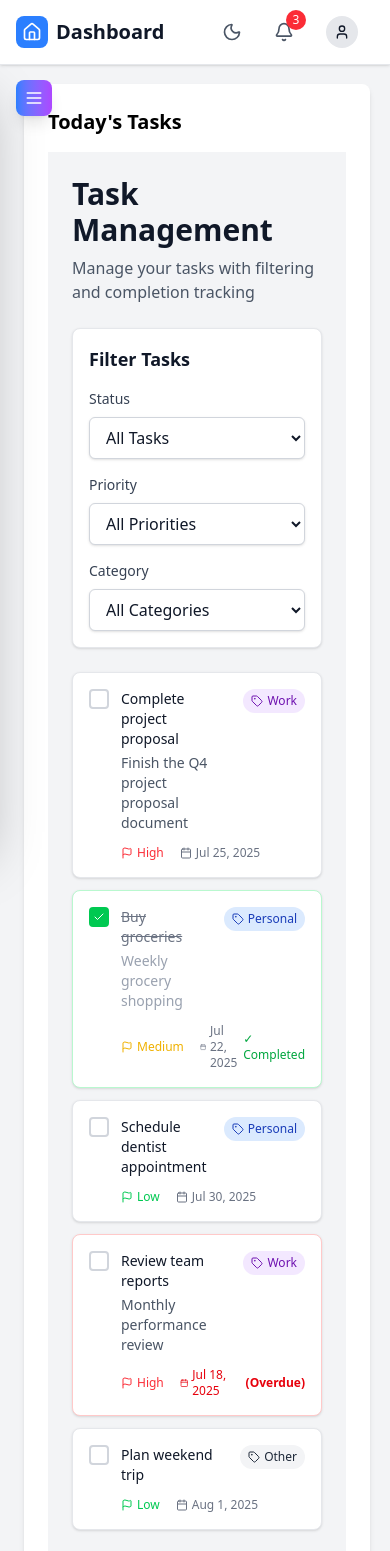
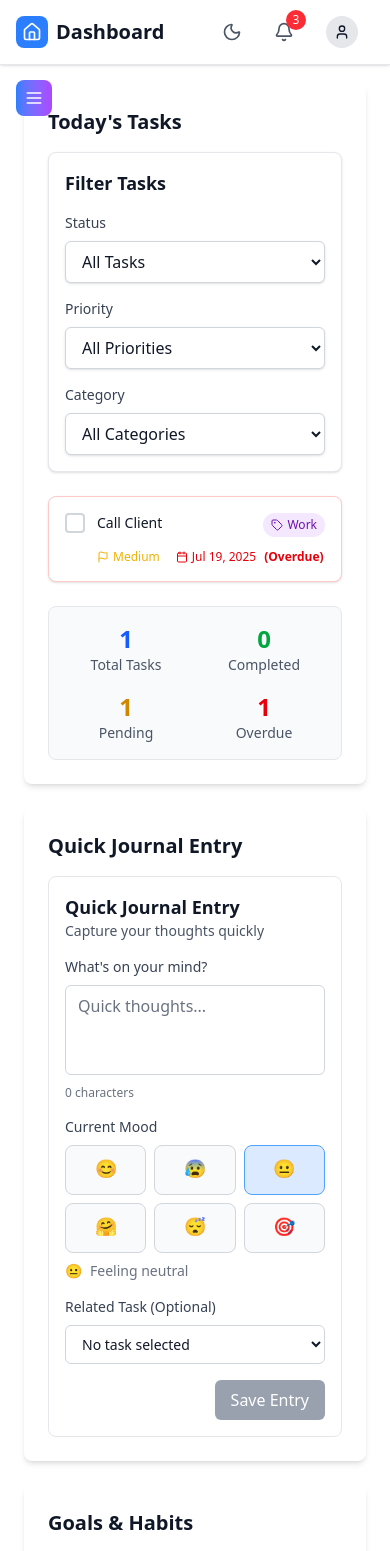
Before and after one commit to Vedu3635/Diary, a React (Vite) app in the folder frontend/: page / in a window 390 px wide. Shown: the top 1551 px of the page. Built offline with nearby package versions, Linux system fonts and the light colour scheme.

Commit message:
Applied the theme changing to all the remaing components

```diff
--- a/frontend/src/App.jsx
+++ b/frontend/src/App.jsx
@@ -1,4 +1,5 @@
 import { BrowserRouter, Routes, Route } from "react-router-dom";
+import { useContext } from "react";
 import NavBar from "./components/NavBar";
 import Sidebar from "./components/Sidebar";
 // import Footer from "./components/Footer";
@@ -8,17 +9,27 @@ import Dashboard from "./pages/Dashboard";
 // import CalendarPage from "./pages/CalendarPage";
 // import InsightsPage from "./pages/InsightsPage";
 import "./index.css";
-import { AppProvider } from "./context/AppContext";
+import { AppProvider, AppContext } from "./context/AppContext";
 
-function App() {
+// App content component that has access to context
+function AppContent() {
+  const { theme } = useContext(AppContext);
+
   return (
-    <AppProvider>
     <BrowserRouter>
-        <div className="flex flex-col min-h-screen">
+      <div
+        className={`flex flex-col min-h-screen ${
+          theme === "dark" ? "bg-gray-900" : "bg-white"
+        }`}
+      >
         <NavBar />
         <div className="flex flex-1">
           <Sidebar />
-            <main className="flex-1 p-6 bg-gray-100 ml-0 md:ml-56">
+          <main
+            className={`flex-1 p-6 ml-0 md:ml-56 ${
+              theme === "dark" ? "bg-gray-800" : "bg-white"
+            }`}
+          >
             <Routes>
               <Route path="/" element={<Dashboard />} />
               {/* <Route path="/tasks" element={<TasksPage />} />
@@ -31,6 +42,14 @@ function App() {
         {/* <Footer /> */}
       </div>
     </BrowserRouter>
+  );
+}
+
+// Main App component that provides context
+function App() {
+  return (
+    <AppProvider>
+      <AppContent />
     </AppProvider>
   );
 }
--- a/frontend/src/components/GoalTracker.jsx
+++ b/frontend/src/components/GoalTracker.jsx
@@ -1,13 +1,8 @@
-import React, { useState } from "react";
-
-const GoalTracker = ({
-  goals = [],
-  isCompact = false,
-  showActions = true,
-  theme = "light",
-}) => {
+import React, { useState, useContext } from "react";
+import { AppContext } from "../context/AppContext";
+const GoalTracker = ({ goals = [], isCompact = false, showActions = true }) => {
   const [goalList, setGoalList] = useState(goals);
-
+  const { theme } = useContext(AppContext);
   // Default goals if none provided
   const defaultGoals = [
     {
--- a/frontend/src/components/JournalEntry.jsx
+++ b/frontend/src/components/JournalEntry.jsx
@@ -1,11 +1,13 @@
-import React, { useState } from "react";
+import React, { useState, useContext } from "react";
+import { AppContext } from "../context/AppContext";
 
 const JournalEntry = ({
   isQuickAdd = false,
   availableTasks = [],
-  theme = "light",
+
   onSubmit = null,
 }) => {
+  const { theme } = useContext(AppContext);
   const [content, setContent] = useState("");
   const [mood, setMood] = useState("Neutral");
   const [linkedTasks, setLinkedTasks] = useState([]);
--- a/frontend/src/components/Sidebar.jsx
+++ b/frontend/src/components/Sidebar.jsx
@@ -37,7 +37,7 @@ const Sidebar = () => {
           theme === "dark"
             ? "from-purple-600 to-blue-600 hover:from-purple-700 hover:to-blue-700"
             : "from-blue-500 to-purple-500 hover:from-blue-600 hover:to-purple-600"
-        } text-white p-2 rounded-lg shadow-lg transition-all duration-200`}
+        } text-white p-2 rounded-lg  transition-all duration-200`}
       >
         {isOpen ? <X size={20} /> : <Menu size={20} />}
       </button>
@@ -61,7 +61,7 @@ const Sidebar = () => {
             : "from-gray-50 to-white"
         } backdrop-blur-xl border-r ${
           theme === "dark" ? "border-gray-700" : "border-gray-200"
-        } shadow-2xl z-40 transition-all duration-300 ease-in-out ${
+        }  z-40 transition-all duration-300 ease-in-out ${
           isOpen ? "translate-x-0" : "-translate-x-full"
         } md:translate-x-0 w-56`}
         style={{ top: "64px", height: "calc(100vh - 64px)" }}
--- a/frontend/src/components/TaskList.jsx
+++ b/frontend/src/components/TaskList.jsx
@@ -1,7 +1,9 @@
-import React, { useState, useEffect } from "react";
+import React, { useState, useEffect, useContext } from "react";
 import { Check, Calendar, Flag, Tag } from "lucide-react";
+import { AppContext } from "../context/AppContext";
 
 const TaskList = ({ tasks = [] }) => {
+  const { theme } = useContext(AppContext);
   const [taskList, setTaskList] = useState(tasks);
   const [filter, setFilter] = useState({
     status: "all",
@@ -38,26 +40,34 @@ const TaskList = ({ tasks = [] }) => {
   const getPriorityColor = (priority) => {
     switch (priority) {
       case "High":
-        return "text-red-500 dark:text-red-400";
+        return theme === "dark" ? "text-red-400" : "text-red-500";
       case "Medium":
-        return "text-yellow-500 dark:text-yellow-400";
+        return theme === "dark" ? "text-yellow-400" : "text-yellow-500";
       case "Low":
-        return "text-green-500 dark:text-green-400";
+        return theme === "dark" ? "text-green-400" : "text-green-500";
       default:
-        return "text-gray-500 dark:text-gray-400";
+        return theme === "dark" ? "text-gray-400" : "text-gray-500";
     }
   };
 
   const getCategoryColor = (category) => {
     switch (category) {
       case "Personal":
-        return "bg-blue-100 text-blue-800 dark:bg-blue-900/30 dark:text-blue-300";
+        return theme === "dark"
+          ? "bg-blue-900/30 text-blue-300"
+          : "bg-blue-100 text-blue-800";
       case "Work":
-        return "bg-purple-100 text-purple-800 dark:bg-purple-900/30 dark:text-purple-300";
+        return theme === "dark"
+          ? "bg-purple-900/30 text-purple-300"
+          : "bg-purple-100 text-purple-800";
       case "Other":
-        return "bg-gray-100 text-gray-800 dark:bg-gray-800 dark:text-gray-300";
+        return theme === "dark"
+          ? "bg-gray-800 text-gray-300"
+          : "bg-gray-100 text-gray-800";
       default:
-        return "bg-gray-100 text-gray-800 dark:bg-gray-800 dark:text-gray-300";
+        return theme === "dark"
+          ? "bg-gray-800 text-gray-300"
+          : "bg-gray-100 text-gray-800";
     }
   };
 
@@ -82,14 +92,28 @@ const TaskList = ({ tasks = [] }) => {
   return (
     <div className="space-y-6">
       {/* Filters */}
-      <div className="bg-white dark:bg-gray-800 rounded-lg shadow-sm border border-gray-200 dark:border-gray-700 p-4">
-        <h3 className="text-lg font-semibold text-gray-900 dark:text-white mb-4">
+      <div
+        className={`${
+          theme === "dark"
+            ? "bg-gray-800 border-gray-700"
+            : "bg-white border-gray-200"
+        } rounded-lg shadow-sm border p-4`}
+      >
+        <h3
+          className={`text-lg font-semibold ${
+            theme === "dark" ? "text-white" : "text-gray-900"
+          } mb-4`}
+        >
           Filter Tasks
         </h3>
         <div className="grid grid-cols-1 md:grid-cols-3 gap-4">
           {/* Status Filter */}
           <div>
-            <label className="block text-sm font-medium text-gray-700 dark:text-gray-300 mb-2">
+            <label
+              className={`block text-sm font-medium ${
+                theme === "dark" ? "text-gray-300" : "text-gray-700"
+              } mb-2`}
+            >
               Status
             </label>
             <select
@@ -97,7 +121,11 @@ const TaskList = ({ tasks = [] }) => {
               onChange={(e) =>
                 setFilter((prev) => ({ ...prev, status: e.target.value }))
               }
-              className="w-full px-3 py-2 border border-gray-300 dark:border-gray-600 rounded-md shadow-sm focus:outline-none focus:ring-2 focus:ring-blue-500 focus:border-blue-500 bg-white dark:bg-gray-700 text-gray-900 dark:text-white"
+              className={`w-full px-3 py-2 border ${
+                theme === "dark"
+                  ? "border-gray-600 bg-gray-700 text-white"
+                  : "border-gray-300 bg-white text-gray-900"
+              } rounded-md shadow-sm focus:outline-none focus:ring-2 focus:ring-blue-500 focus:border-blue-500`}
             >
               <option value="all">All Tasks</option>
               <option value="pending">Pending</option>
@@ -107,7 +135,11 @@ const TaskList = ({ tasks = [] }) => {
 
           {/* Priority Filter */}
           <div>
-            <label className="block text-sm font-medium text-gray-700 dark:text-gray-300 mb-2">
+            <label
+              className={`block text-sm font-medium ${
+                theme === "dark" ? "text-gray-300" : "text-gray-700"
+              } mb-2`}
+            >
               Priority
             </label>
             <select
@@ -115,7 +147,11 @@ const TaskList = ({ tasks = [] }) => {
               onChange={(e) =>
                 setFilter((prev) => ({ ...prev, priority: e.target.value }))
               }
-              className="w-full px-3 py-2 border border-gray-300 dark:border-gray-600 rounded-md shadow-sm focus:outline-none focus:ring-2 focus:ring-blue-500 focus:border-blue-500 bg-white dark:bg-gray-700 text-gray-900 dark:text-white"
+              className={`w-full px-3 py-2 border ${
+                theme === "dark"
+                  ? "border-gray-600 bg-gray-700 text-white"
+                  : "border-gray-300 bg-white text-gray-900"
+              } rounded-md shadow-sm focus:outline-none focus:ring-2 focus:ring-blue-500 focus:border-blue-500`}
             >
               <option value="all">All Priorities</option>
               <option value="High">High</option>
@@ -126,7 +162,11 @@ const TaskList = ({ tasks = [] }) => {
 
           {/* Category Filter */}
           <div>
-            <label className="block text-sm font-medium text-gray-700 dark:text-gray-300 mb-2">
+            <label
+              className={`block text-sm font-medium ${
+                theme === "dark" ? "text-gray-300" : "text-gray-700"
+              } mb-2`}
+            >
               Category
             </label>
             <select
@@ -134,7 +174,11 @@ const TaskList = ({ tasks = [] }) => {
               onChange={(e) =>
                 setFilter((prev) => ({ ...prev, category: e.target.value }))
               }
-              className="w-full px-3 py-2 border border-gray-300 dark:border-gray-600 rounded-md shadow-sm focus:outline-none focus:ring-2 focus:ring-blue-500 focus:border-blue-500 bg-white dark:bg-gray-700 text-gray-900 dark:text-white"
+              className={`w-full px-3 py-2 border ${
+                theme === "dark"
+                  ? "border-gray-600 bg-gray-700 text-white"
+                  : "border-gray-300 bg-white text-gray-900"
+              } rounded-md shadow-sm focus:outline-none focus:ring-2 focus:ring-blue-500 focus:border-blue-500`}
             >
               <option value="all">All Categories</option>
               <option value="Personal">Personal</option>
@@ -148,8 +192,18 @@ const TaskList = ({ tasks = [] }) => {
       {/* Tasks List */}
       <div className="space-y-3">
         {filteredTasks.length === 0 ? (
-          <div className="bg-white dark:bg-gray-800 rounded-lg shadow-sm border border-gray-200 dark:border-gray-700 p-8 text-center">
-            <p className="text-gray-500 dark:text-gray-400 text-lg">
+          <div
+            className={`${
+              theme === "dark"
+                ? "bg-gray-800 border-gray-700"
+                : "bg-white border-gray-200"
+            } rounded-lg shadow-sm border p-8 text-center`}
+          >
+            <p
+              className={`${
+                theme === "dark" ? "text-gray-400" : "text-gray-500"
+              } text-lg`}
+            >
               No tasks found matching your filters
             </p>
           </div>
@@ -157,12 +211,20 @@ const TaskList = ({ tasks = [] }) => {
           filteredTasks.map((task) => (
             <div
               key={task.id}
-              className={`bg-white dark:bg-gray-800 rounded-lg shadow-sm border transition-all duration-200 hover:shadow-md ${
+              className={`${
+                theme === "dark" ? "bg-gray-800" : "bg-white"
+              } rounded-lg shadow-sm border transition-all duration-200 hover:shadow-md ${
                 task.completed
-                  ? "border-green-200 dark:border-green-800 bg-green-50 dark:bg-green-900/10"
+                  ? theme === "dark"
+                    ? "border-green-800 bg-green-900/10"
+                    : "border-green-200 bg-green-50"
                   : isOverdue(task.dueDate)
-                  ? "border-red-200 dark:border-red-800 bg-red-50 dark:bg-red-900/10"
-                  : "border-gray-200 dark:border-gray-700 hover:border-gray-300 dark:hover:border-gray-600"
+                  ? theme === "dark"
+                    ? "border-red-800 bg-red-900/10"
+                    : "border-red-200 bg-red-50"
+                  : theme === "dark"
+                  ? "border-gray-700 hover:border-gray-600"
+                  : "border-gray-200 hover:border-gray-300"
               }`}
             >
               <div className="p-4">
@@ -173,7 +235,9 @@ const TaskList = ({ tasks = [] }) => {
                     className={`flex-shrink-0 w-5 h-5 rounded border-2 flex items-center justify-center transition-colors ${
                       task.completed
                         ? "bg-green-500 border-green-500 text-white"
-                        : "border-gray-300 dark:border-gray-600 hover:border-green-400 dark:hover:border-green-500"
+                        : theme === "dark"
+                        ? "border-gray-600 hover:border-green-500"
+                        : "border-gray-300 hover:border-green-400"
                     }`}
                   >
                     {task.completed && <Check className="w-3 h-3" />}
@@ -186,8 +250,12 @@ const TaskList = ({ tasks = [] }) => {
                         <h4
                           className={`text-sm font-medium transition-colors ${
                             task.completed
-                              ? "text-gray-500 dark:text-gray-400 line-through"
-                              : "text-gray-900 dark:text-white"
+                              ? theme === "dark"
+                                ? "text-gray-400 line-through"
+                                : "text-gray-500 line-through"
+                              : theme === "dark"
+                              ? "text-white"
+                              : "text-gray-900"
                           }`}
                         >
                           {task.name || task.title}
@@ -197,8 +265,12 @@ const TaskList = ({ tasks = [] }) => {
                           <p
                             className={`mt-1 text-sm ${
                               task.completed
-                                ? "text-gray-400 dark:text-gray-500"
-                                : "text-gray-600 dark:text-gray-400"
+                                ? theme === "dark"
+                                  ? "text-gray-500"
+                                  : "text-gray-400"
+                                : theme === "dark"
+                                ? "text-gray-400"
+                                : "text-gray-600"
                             }`}
                           >
                             {task.description}
@@ -243,14 +315,24 @@ const TaskList = ({ tasks = [] }) => {
                         <div
                           className={`flex items-center space-x-1 ${
                             isOverdue(task.dueDate) && !task.completed
-                              ? "text-red-600 dark:text-red-400 font-medium"
-                              : "text-gray-500 dark:text-gray-400"
+                              ? theme === "dark"
+                                ? "text-red-400 font-medium"
+                                : "text-red-600 font-medium"
+                              : theme === "dark"
+                              ? "text-gray-400"
+                              : "text-gray-500"
                           }`}
                         >
                           <Calendar className="w-3 h-3" />
                           <span>{formatDate(task.dueDate)}</span>
                           {isOverdue(task.dueDate) && !task.completed && (
-                            <span className="text-red-600 dark:text-red-400 font-semibold ml-1">
+                            <span
+                              className={`${
+                                theme === "dark"
+                                  ? "text-red-400"
+                                  : "text-red-600"
+                              } font-semibold ml-1`}
+                            >
                               (Overdue)
                             </span>
                           )}
@@ -259,7 +341,13 @@ const TaskList = ({ tasks = [] }) => {
 
                       {/* Completion Status */}
                       {task.completed && (
-                        <span className="text-green-600 dark:text-green-400 font-medium">
+                        <span
+                          className={`${
+                            theme === "dark"
+                              ? "text-green-400"
+                              : "text-green-600"
+                          } font-medium`}
+                        >
                           ✓ Completed
                         </span>
                       )}
@@ -274,41 +362,79 @@ const TaskList = ({ tasks = [] }) => {
 
       {/* Summary */}
       {filteredTasks.length > 0 && (
-        <div className="bg-gray-50 dark:bg-gray-900 rounded-lg border border-gray-200 dark:border-gray-700 p-4">
+        <div
+          className={`${
+            theme === "dark"
+              ? "bg-gray-900 border-gray-700"
+              : "bg-gray-50 border-gray-200"
+          } rounded-lg border p-4`}
+        >
           <div className="grid grid-cols-2 md:grid-cols-4 gap-4 text-center">
             <div>
-              <p className="text-2xl font-bold text-blue-600 dark:text-blue-400">
+              <p
+                className={`text-2xl font-bold ${
+                  theme === "dark" ? "text-blue-400" : "text-blue-600"
+                }`}
+              >
                 {filteredTasks.length}
               </p>
-              <p className="text-sm text-gray-600 dark:text-gray-400">
+              <p
+                className={`text-sm ${
+                  theme === "dark" ? "text-gray-400" : "text-gray-600"
+                }`}
+              >
                 Total Tasks
               </p>
             </div>
             <div>
-              <p className="text-2xl font-bold text-green-600 dark:text-green-400">
+              <p
+                className={`text-2xl font-bold ${
+                  theme === "dark" ? "text-green-400" : "text-green-600"
+                }`}
+              >
                 {filteredTasks.filter((t) => t.completed).length}
               </p>
-              <p className="text-sm text-gray-600 dark:text-gray-400">
+              <p
+                className={`text-sm ${
+                  theme === "dark" ? "text-gray-400" : "text-gray-600"
+                }`}
+              >
                 Completed
               </p>
             </div>
             <div>
-              <p className="text-2xl font-bold text-yellow-600 dark:text-yellow-400">
+              <p
+                className={`text-2xl font-bold ${
+                  theme === "dark" ? "text-yellow-400" : "text-yellow-600"
+                }`}
+              >
                 {filteredTasks.filter((t) => !t.completed).length}
               </p>
-              <p className="text-sm text-gray-600 dark:text-gray-400">
+              <p
+                className={`text-sm ${
+                  theme === "dark" ? "text-gray-400" : "text-gray-600"
+                }`}
+              >
                 Pending
               </p>
             </div>
             <div>
-              <p className="text-2xl font-bold text-red-600 dark:text-red-400">
+              <p
+                className={`text-2xl font-bold ${
+                  theme === "dark" ? "text-red-400" : "text-red-600"
+                }`}
+              >
                 {
                   filteredTasks.filter(
                     (t) => isOverdue(t.dueDate) && !t.completed
                   ).length
                 }
               </p>
-              <p className="text-sm text-gray-600 dark:text-gray-400">
+              <p
+                className={`text-sm ${
+                  theme === "dark" ? "text-gray-400" : "text-gray-600"
+                }`}
+              >
                 Overdue
               </p>
             </div>
@@ -319,68 +445,4 @@ const TaskList = ({ tasks = [] }) => {
   );
 };
 
-// Sample data for demonstration
-const sampleTasks = [
-  {
-    id: 1,
-    name: "Complete project proposal",
-    description: "Finish the Q4 project proposal document",
-    category: "Work",
-    priority: "High",
-    dueDate: "2025-07-25",
-    completed: false,
-  },
-  {
-    id: 2,
-    name: "Buy groceries",
-    description: "Weekly grocery shopping",
-    category: "Personal",
-    priority: "Medium",
-    dueDate: "2025-07-22",
-    completed: true,
-  },
-  {
-    id: 3,
-    name: "Schedule dentist appointment",
-    category: "Personal",
-    priority: "Low",
-    dueDate: "2025-07-30",
-    completed: false,
-  },
-  {
-    id: 4,
-    name: "Review team reports",
-    description: "Monthly performance review",
-    category: "Work",
-    priority: "High",
-    dueDate: "2025-07-18",
-    completed: false,
-  },
-  {
-    id: 5,
-    name: "Plan weekend trip",
-    category: "Other",
-    priority: "Low",
-    dueDate: "2025-08-01",
-    completed: false,
-  },
-];
-
-// Demo component
-export default function TaskListDemo() {
-  return (
-    <div className="min-h-screen bg-gray-100 dark:bg-gray-900 p-6">
-      <div className="max-w-4xl mx-auto">
-        <div className="mb-6">
-          <h1 className="text-3xl font-bold text-gray-900 dark:text-white">
-            Task Management
-          </h1>
-          <p className="text-gray-600 dark:text-gray-400 mt-2">
-            Manage your tasks with filtering and completion tracking
-          </p>
-        </div>
-        <TaskList tasks={sampleTasks} />
-      </div>
-    </div>
-  );
-}
+export default TaskList;
--- a/frontend/src/pages/Dashboard.jsx
+++ b/frontend/src/pages/Dashboard.jsx
@@ -1,4 +1,4 @@
-import { useState } from "react";
+import { useState, useContext } from "react";
 import {
   staticTasks,
   staticJournalEntries,
@@ -7,35 +7,95 @@ import {
 import TaskList from "../components/TaskList";
 import JournalEntry from "../components/JournalEntry";
 import GoalTracker from "../components/GoalTracker";
+import { AppContext } from "../context/AppContext";
 
 function Dashboard() {
+  const { theme } = useContext(AppContext);
   const today = "2025-07-19";
   const todayTasks = staticTasks.filter((task) => task.dueDate === today);
   const recentEntries = staticJournalEntries.slice(0, 2);
 
   return (
     <div className="space-y-6">
-      <h1 className="text-3xl font-bold">Dashboard</h1>
-      <section className="bg-white p-6 rounded-lg shadow-md">
-        <h2 className="text-xl font-semibold mb-4">Today's Tasks</h2>
+      <h1
+        className={`text-3xl font-bold ${
+          theme === "dark" ? "text-white" : "text-gray-900"
+        }`}
+      >
+        Dashboard
+      </h1>
+
+      <section
+        className={`p-6 rounded-lg shadow-md ${
+          theme === "dark" ? "bg-gray-800" : "bg-white"
+        }`}
+      >
+        <h2
+          className={`text-xl font-semibold mb-4 ${
+            theme === "dark" ? "text-white" : "text-gray-900"
+          }`}
+        >
+          Today's Tasks
+        </h2>
         <TaskList tasks={todayTasks} />
       </section>
-      <section className="bg-white p-6 rounded-lg shadow-md">
-        <h2 className="text-xl font-semibold mb-4">Quick Journal Entry</h2>
+
+      <section
+        className={`p-6 rounded-lg shadow-md ${
+          theme === "dark" ? "bg-gray-800" : "bg-white"
+        }`}
+      >
+        <h2
+          className={`text-xl font-semibold mb-4 ${
+            theme === "dark" ? "text-white" : "text-gray-900"
+          }`}
+        >
+          Quick Journal Entry
+        </h2>
         <JournalEntry isQuickAdd={true} />
       </section>
-      <section className="bg-white p-6 rounded-lg shadow-md">
-        <h2 className="text-xl font-semibold mb-4">Goals & Habits</h2>
+
+      <section
+        className={`p-6 rounded-lg shadow-md ${
+          theme === "dark" ? "bg-gray-800" : "bg-white"
+        }`}
+      >
+        <h2
+          className={`text-xl font-semibold mb-4 ${
+            theme === "dark" ? "text-white" : "text-gray-900"
+          }`}
+        >
+          Goals & Habits
+        </h2>
         <GoalTracker goals={staticGoals} />
       </section>
-      <section className="bg-white p-6 rounded-lg shadow-md">
-        <h2 className="text-xl font-semibold mb-4">Recent Entries</h2>
+
+      <section
+        className={`p-6 rounded-lg shadow-md ${
+          theme === "dark" ? "bg-gray-800" : "bg-white"
+        }`}
+      >
+        <h2
+          className={`text-xl font-semibold mb-4 ${
+            theme === "dark" ? "text-white" : "text-gray-900"
+          }`}
+        >
+          Recent Entries
+        </h2>
         {recentEntries.map((entry) => (
           <div key={entry.id} className="mb-4">
-            <p className="font-medium">
+            <p
+              className={`font-medium ${
+                theme === "dark" ? "text-gray-200" : "text-gray-800"
+              }`}
+            >
               {entry.date}: {entry.content.substring(0, 50)}...
             </p>
-            <p className="text-sm text-gray-600">
+            <p
+              className={`text-sm ${
+                theme === "dark" ? "text-gray-400" : "text-gray-600"
+              }`}
+            >
               Mood: {entry.mood} | Tags: {entry.tags.join(", ")}
             </p>
           </div>
```
Lines whose indentation alone changed are shown as unchanged.
